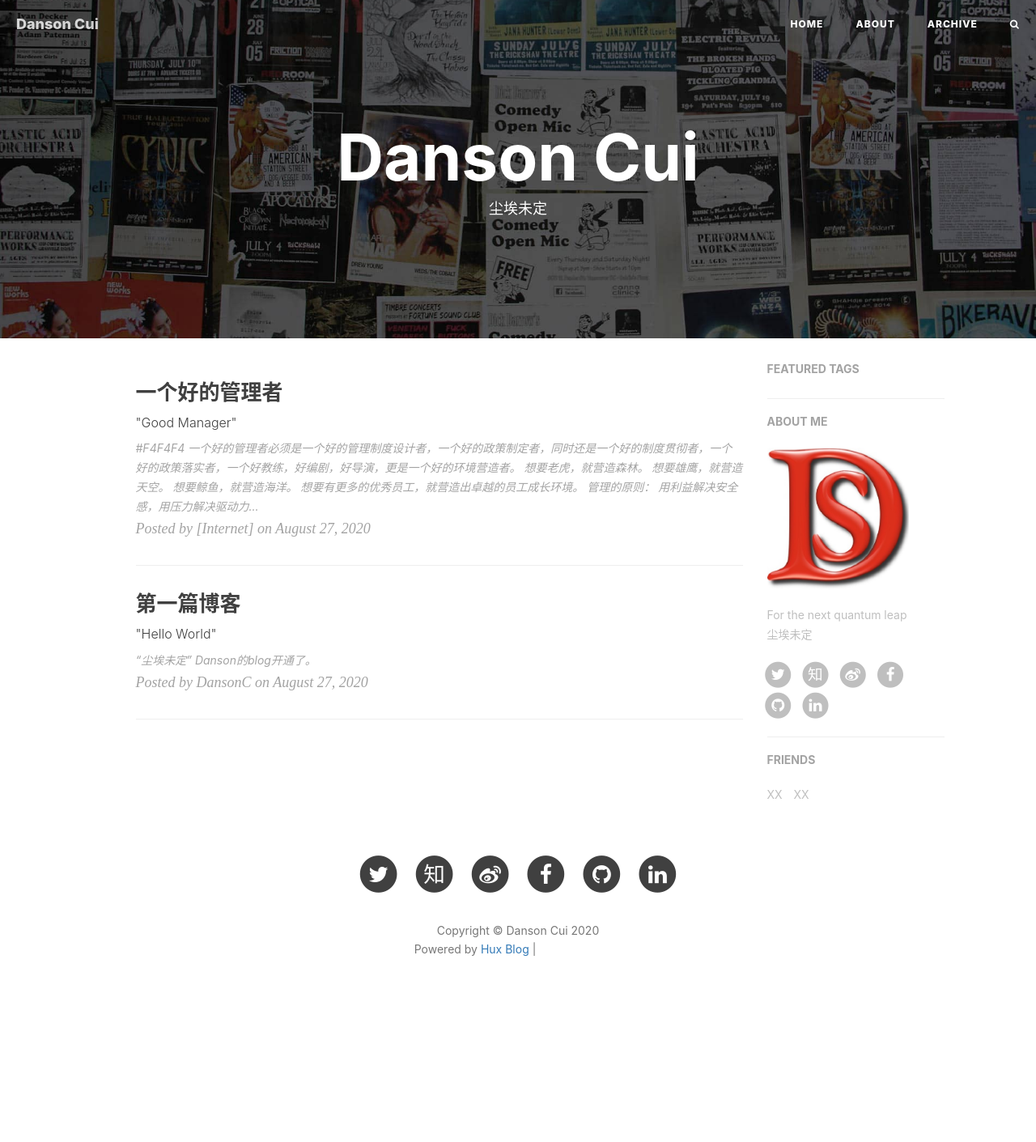
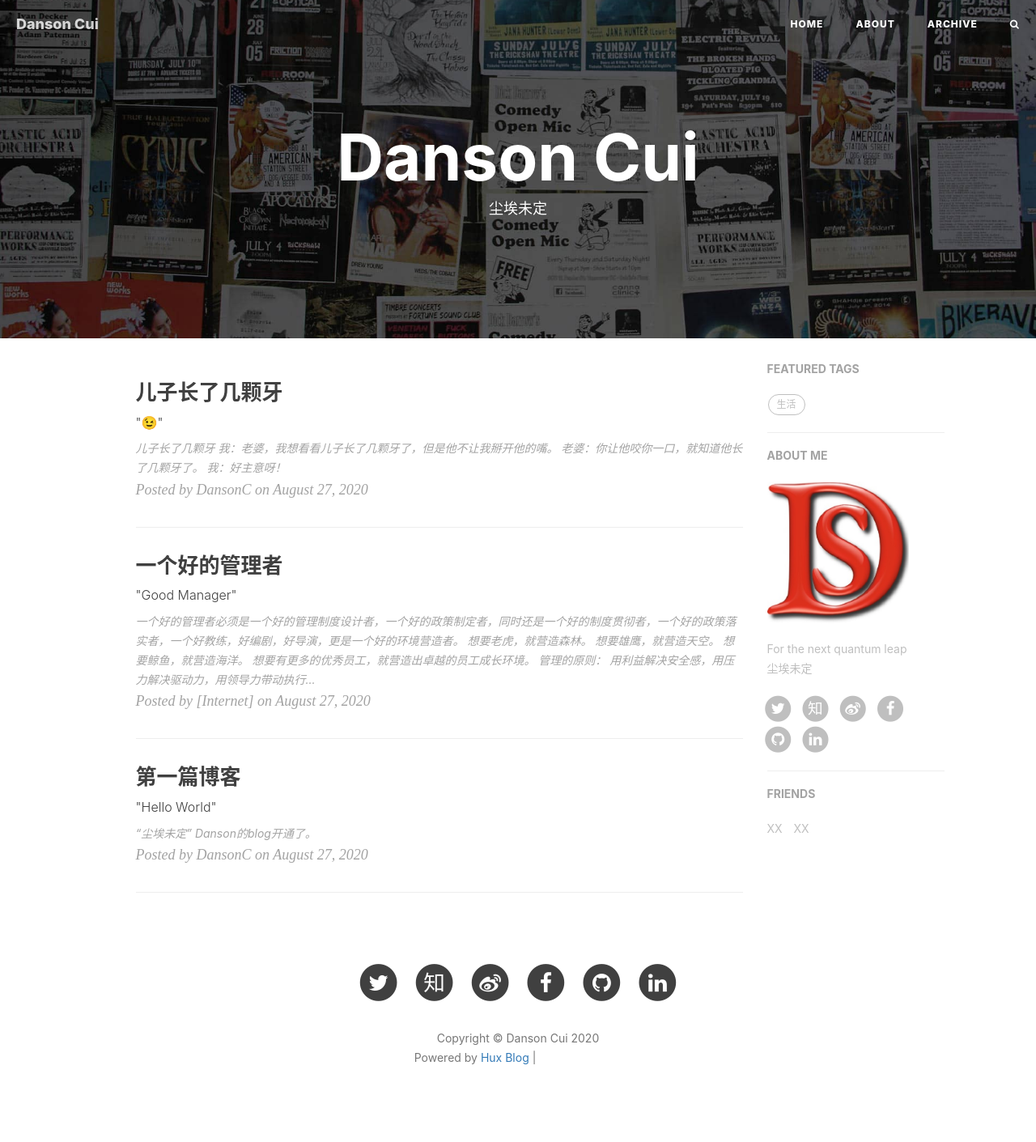
Before and after one commit to dansonc/DansonC.github.io, a Jekyll site: the page built from index.html, in a window 1280 px wide. Shown: the whole page at 81% size. Built offline with Jekyll 4.4.1, drawn with Linux system fonts in a browser that asks for light colours; nearby versions of some CDN libraries; the list of posts is cut into pages by our own code; comment, search, counter and statistics services are not loaded; before the commit the page ends 1277 px from its top, so only the background shows below that; grey boxes are pictures that could not be loaded.

Commit message:
Son_tooth

```diff
--- a/_posts/2020-08-27-Good-Manager.markdown
+++ b/_posts/2020-08-27-Good-Manager.markdown
@@ -10,8 +10,6 @@ tags:
     - 转发
     - 管理
 ---
-#F4F4F4
-
 
 **一个好的管理者必须是一个好的管理制度设计者，一个好的政策制定者，同时还是一个好的制度贯彻者，一个好的政策落实者，一个好教练，好编剧，好导演，更是一个好的环境营造者。**
 
--- /dev/null
+++ b/_posts/2020-08-27-Son_tooth.markdown
@@ -0,0 +1,21 @@
+---
+layout:     post
+title:      "儿子长了几颗牙"
+subtitle:   " \"😉\""
+date:       2020-08-27 23:00:00
+author:     "DansonC"
+header-img: "img/post-bg-2015.jpg"
+catalog: true
+tags:
+    - 生活
+---
+
+
+
+# 儿子长了几颗牙
+
+我：老婆，我想看看儿子长了几颗牙了，但是他不让我掰开他的嘴。
+
+老婆：你让他咬你一口，就知道他长了几颗牙了。
+
+我：好主意呀！
```
